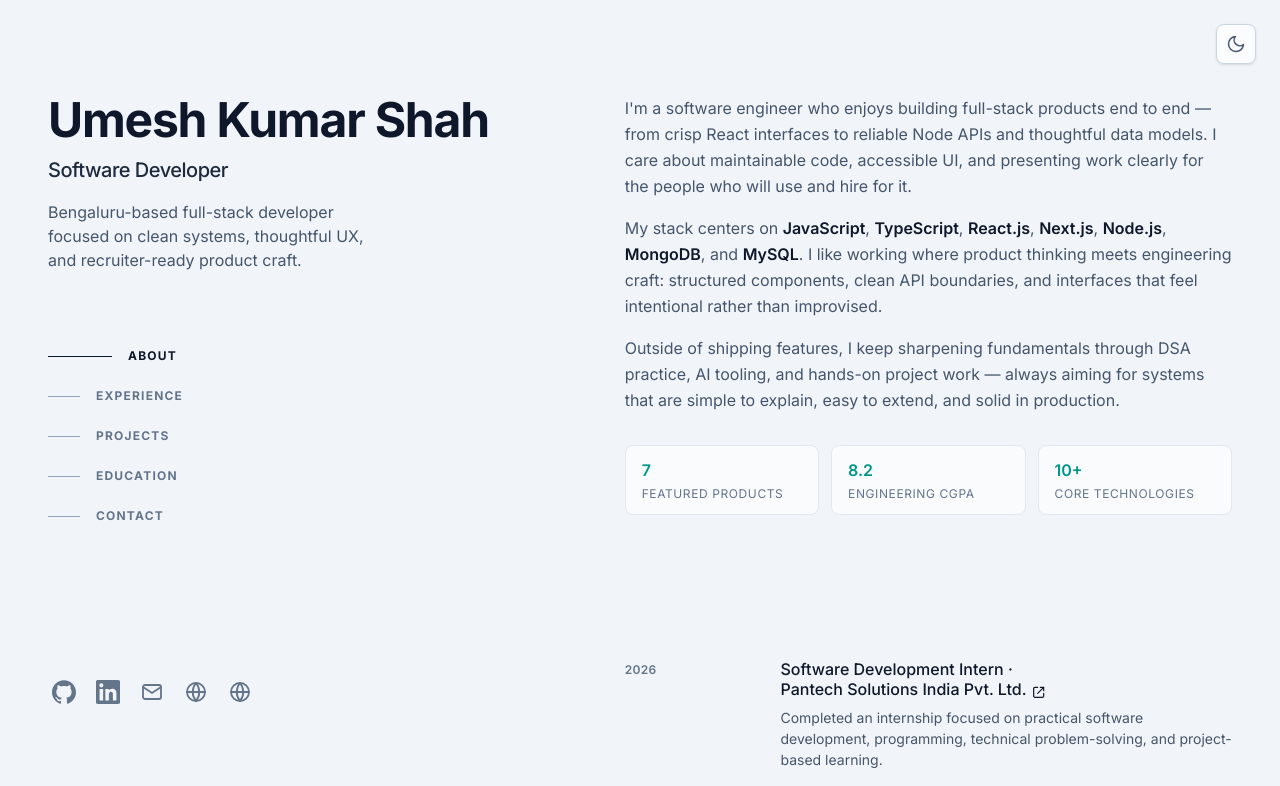
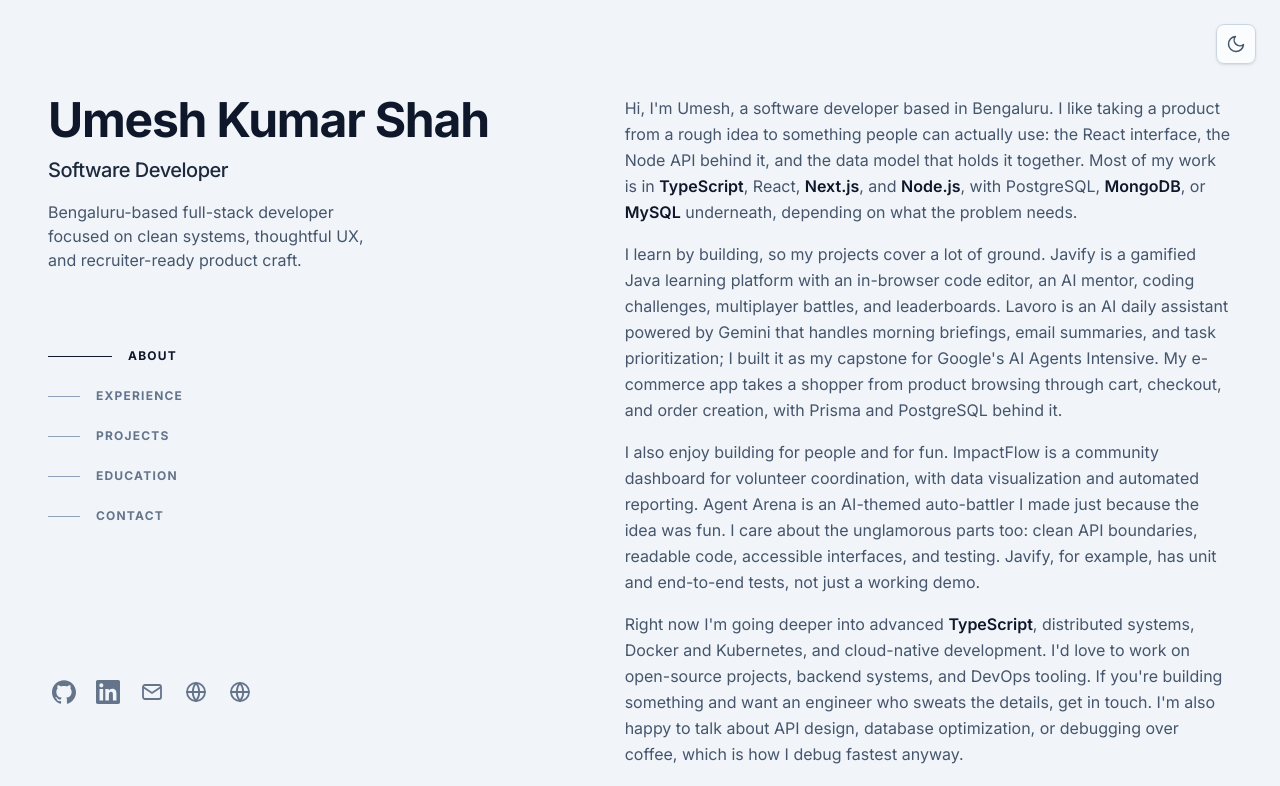
Before and after one commit to umeshkumar-git/umeshshah-portfolio, a React (Vite) app: page / in a window 1280 px wide. Shown: the top 786 px of the page. Built offline with nearby package versions, Linux system fonts and the light colour scheme.

Commit message:
updated about section

```diff
--- a/src/data/portfolio.ts
+++ b/src/data/portfolio.ts
@@ -48,9 +48,13 @@ export const navItems = [
 ] as const;
 
 export const aboutParagraphs = [
-	`I'm a software engineer who enjoys building full-stack products end to end — from crisp React interfaces to reliable Node APIs and thoughtful data models. I care about maintainable code, accessible UI, and presenting work clearly for the people who will use and hire for it.`,
-	`My stack centers on JavaScript, TypeScript, React.js, Next.js, Node.js, MongoDB, and MySQL. I like working where product thinking meets engineering craft: structured components, clean API boundaries, and interfaces that feel intentional rather than improvised.`,
-	`Outside of shipping features, I keep sharpening fundamentals through DSA practice, AI tooling, and hands-on project work — always aiming for systems that are simple to explain, easy to extend, and solid in production.`,
+	`Hi, I'm Umesh, a software developer based in Bengaluru. I like taking a product from a rough idea to something people can actually use: the React interface, the Node API behind it, and the data model that holds it together. Most of my work is in TypeScript, React, Next.js, and Node.js, with PostgreSQL, MongoDB, or MySQL underneath, depending on what the problem needs.`,
+
+	`I learn by building, so my projects cover a lot of ground. Javify is a gamified Java learning platform with an in-browser code editor, an AI mentor, coding challenges, multiplayer battles, and leaderboards. Lavoro is an AI daily assistant powered by Gemini that handles morning briefings, email summaries, and task prioritization; I built it as my capstone for Google's AI Agents Intensive. My e-commerce app takes a shopper from product browsing through cart, checkout, and order creation, with Prisma and PostgreSQL behind it.`,
+
+	`I also enjoy building for people and for fun. ImpactFlow is a community dashboard for volunteer coordination, with data visualization and automated reporting. Agent Arena is an AI-themed auto-battler I made just because the idea was fun. I care about the unglamorous parts too: clean API boundaries, readable code, accessible interfaces, and testing. Javify, for example, has unit and end-to-end tests, not just a working demo.`,
+
+	`Right now I'm going deeper into advanced TypeScript, distributed systems, Docker and Kubernetes, and cloud-native development. I'd love to work on open-source projects, backend systems, and DevOps tooling. If you're building something and want an engineer who sweats the details, get in touch. I'm also happy to talk about API design, database optimization, or debugging over coffee, which is how I debug fastest anyway.`,
 ];
 
 export const experience = [
```
